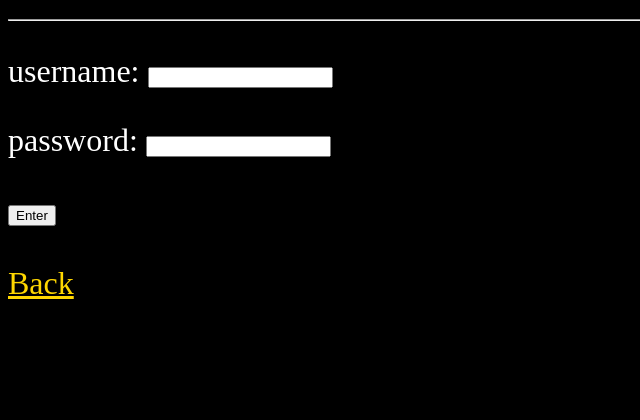
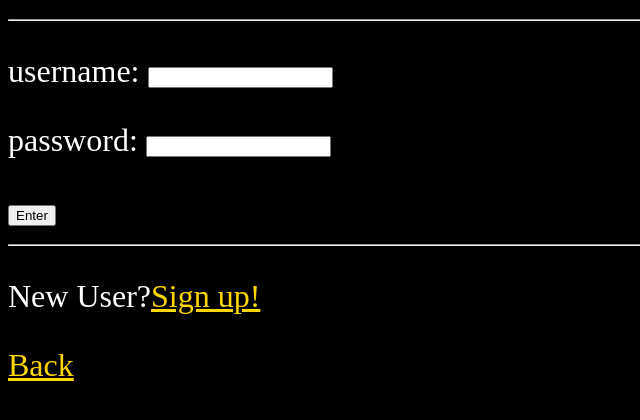
Before and after one commit to Born-S1nner/basicwebsite, a Django app: page /user/signup/ in a window 1280 px wide. Shown: the part 236-656 px from the top of the page, without its empty margins (0-640 px from the left). Run offline with Django 3.2, Linux system fonts and the light colour scheme.

Commit message:
update #2

```diff
--- a/basic/user/templates/user/signup.html
+++ b/basic/user/templates/user/signup.html
@@ -8,6 +8,7 @@
     {{form.as_p}}
     <button type="submit", name="save">Enter</button>
   </form>
-  <br/>
+  <hr/>
+  <p>New User?<a href="/user/signup" >Sign up!</a></p>
   <a href="/" >Back</a>
 {% endblock %}
```
